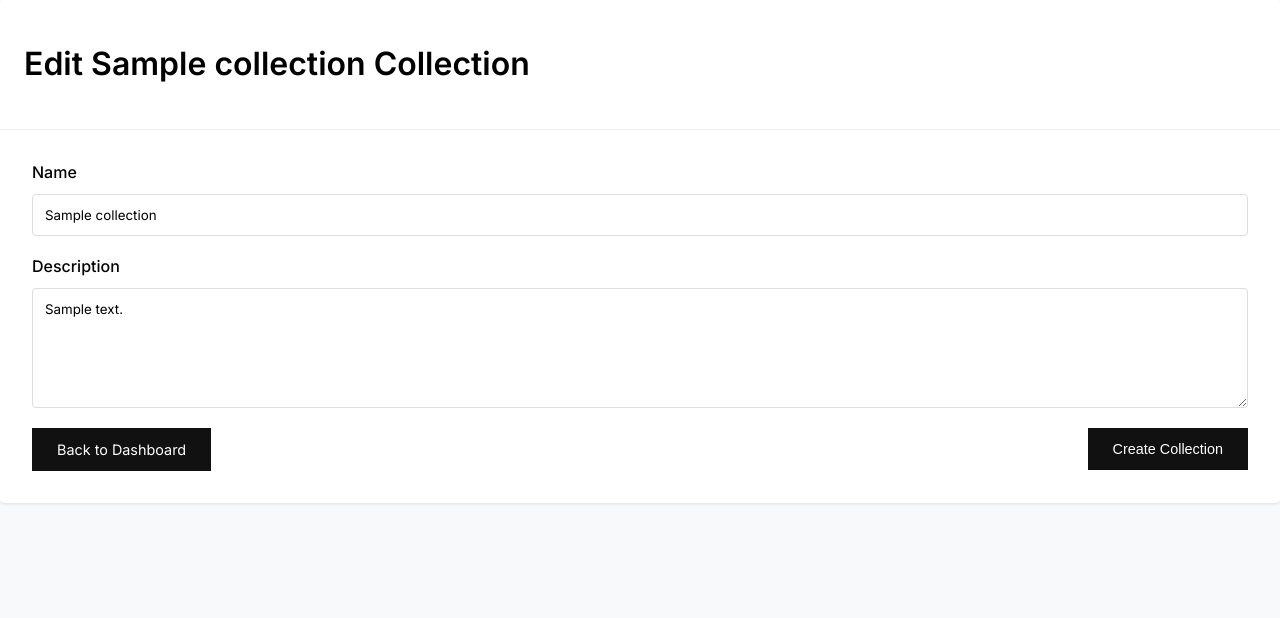
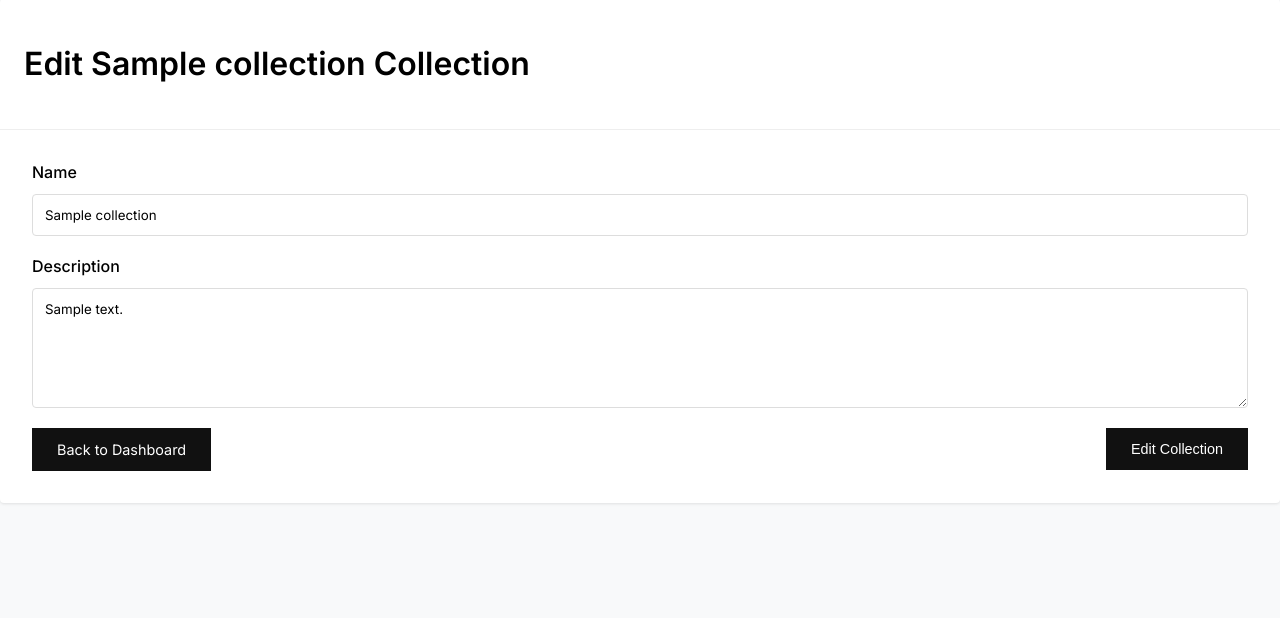
Before and after one commit to samapolinsky/clothing-lending, a Django app: page /lending/collections/00000000-0000-0000-0000-000000000001/edit/ in a window 1280 px wide. Shown: the part 120-738 px from the top of the page. Run offline with Django 5.2, Linux system fonts and the light colour scheme; a user stored in the database is signed in; tables that the repository leaves empty hold one stand-in row (values such as "Sample post"); parts of the project's set-up code (start-up, migrations or seed data) failed here and were passed over; some libraries are stand-ins or nearby versions.

Commit message:
I just realixed that the edit collection page says create collection so i fixed it

```diff
--- a/clothing_lending/templates/edit_collection.html
+++ b/clothing_lending/templates/edit_collection.html
@@ -335,7 +335,7 @@
                                     {% elif user.is_authenticated and user.user_type == 2 %}
                                         <a href="{% url 'patron_page' %}" class="btn btn-primary">Back to Dashboard</a>
                                     {% endif %}
-                                    <button type="submit" class="btn btn-primary">Create Collection</button>
+                                    <button type="submit" class="btn btn-primary">Edit Collection</button>
                                 </div>
                                 <!-- <div class="d-flex justify-content-between">
                                     <button type="submit" class="btn btn-primary">Update Collection</button>
```
